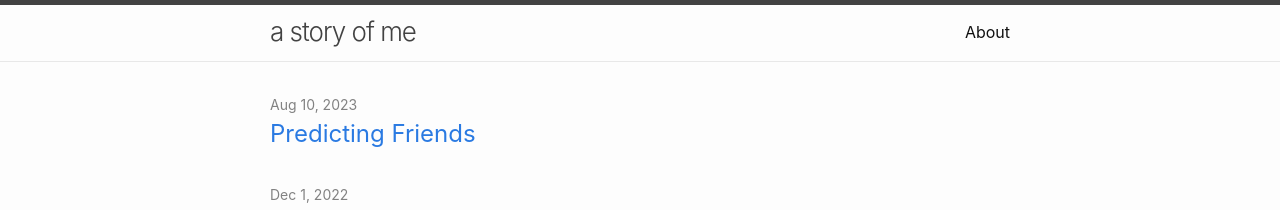
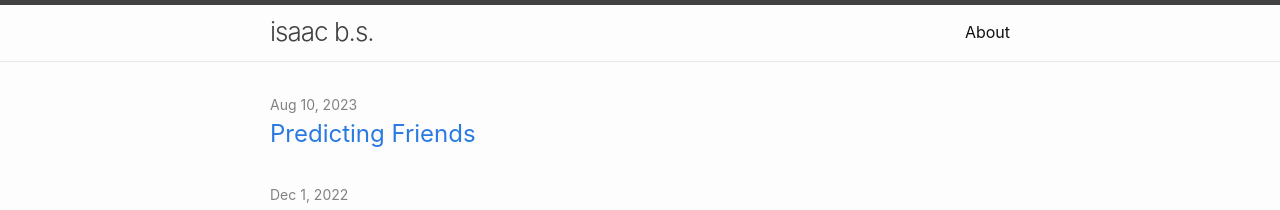
Before and after one commit to iDash3/idash3.github.io, a Jekyll site: the page built from index.md, in a window 1280 px wide. Shown: the top 210 px of the page. Built offline with Jekyll 4.4.1, drawn with Linux system fonts in a browser that asks for light colours.

Commit message:
Update _config.yml

```diff
--- a/_config.yml
+++ b/_config.yml
@@ -1,4 +1,4 @@
-title: a story of me
+title: isaac b.s.
 author:
   name: iDash3
   email: me@isaacbs.com
```
